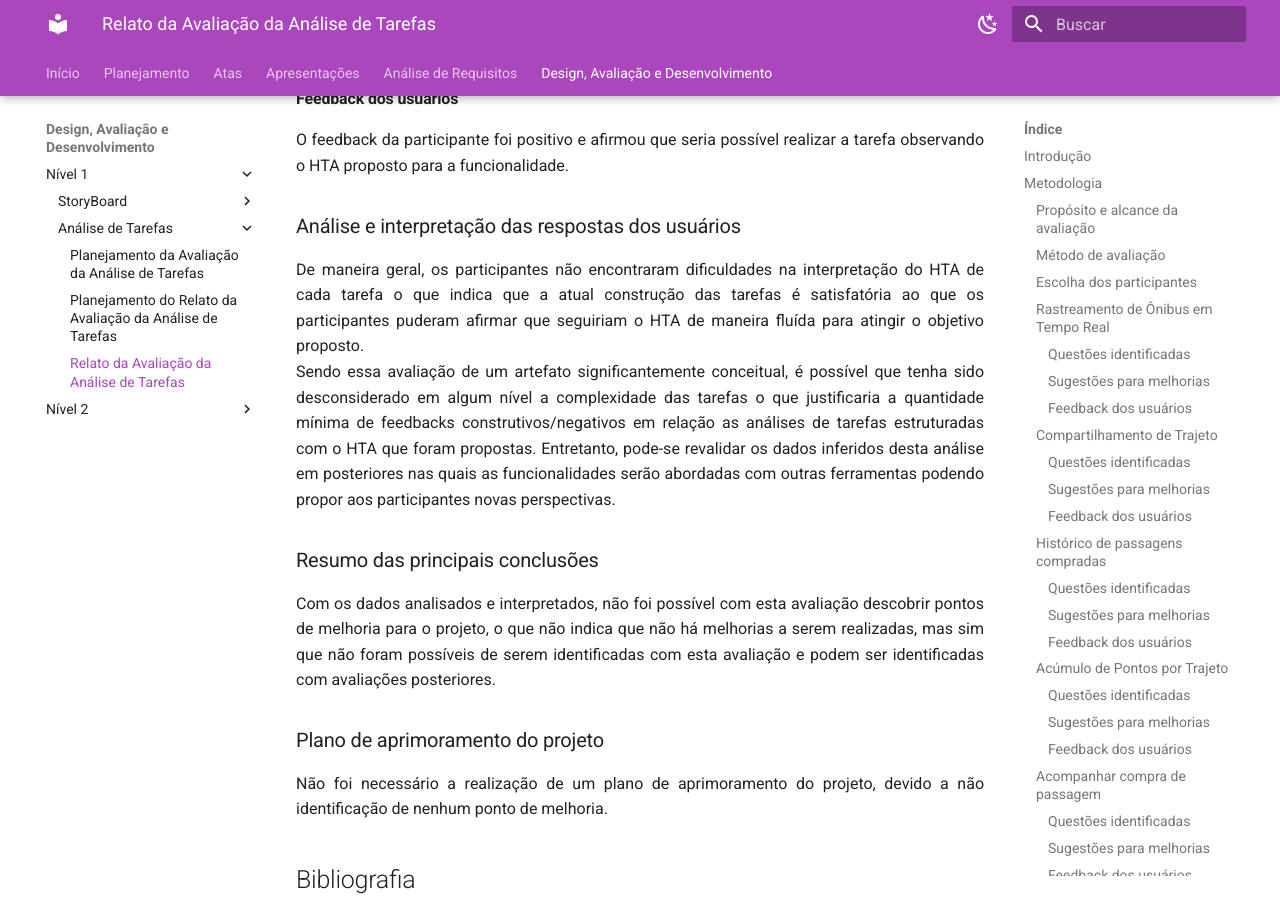
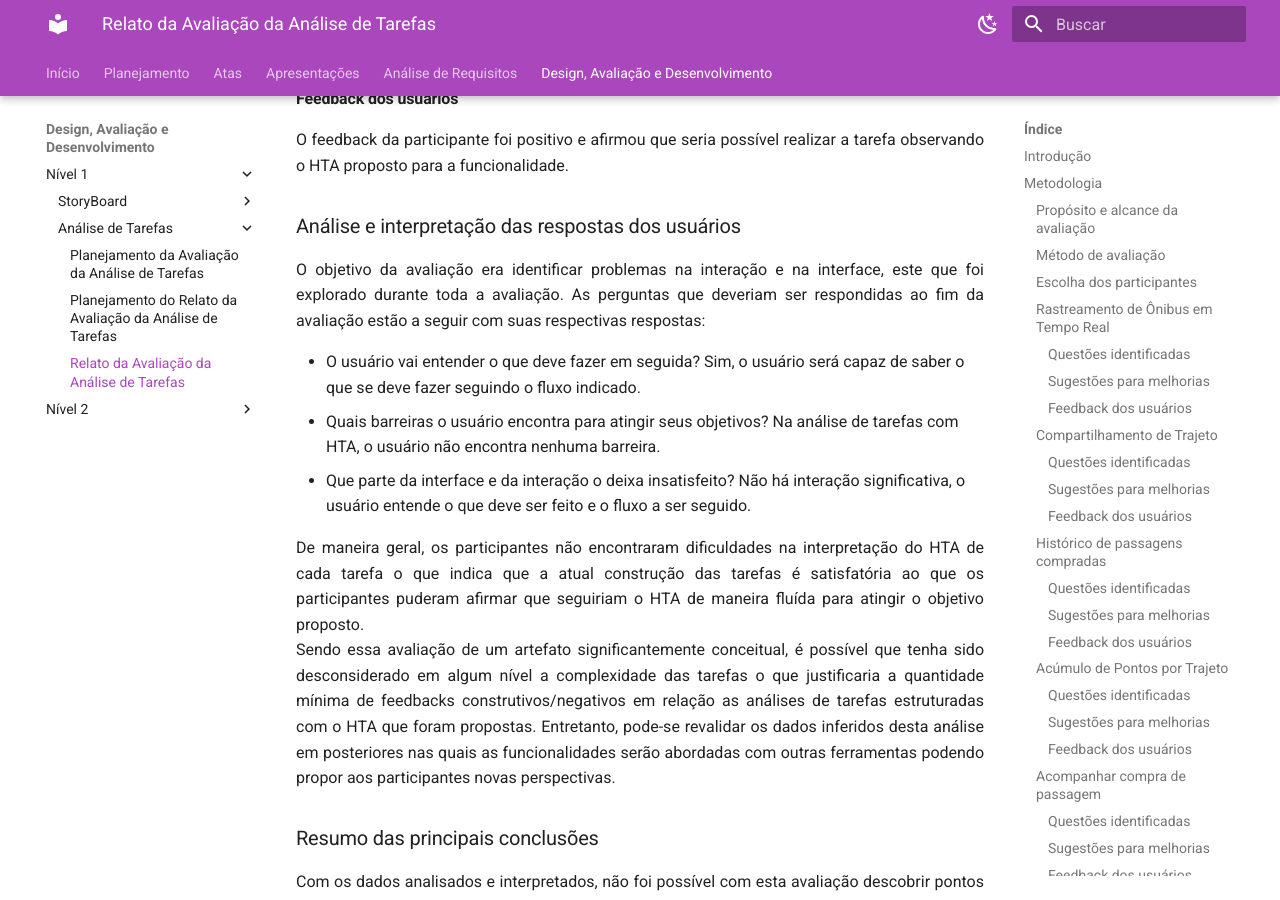
Before and after one commit to Interacao-Humano-Computador/2024.1-Grupo08, an MkDocs documentation site: the page built from docs/design_avaliacao/nivel_1/analise_tarefas/relato_avaliacao.md, in a window 1280 px wide and 900 px high, scrolled down 7191 px. Built offline with MkDocs 1.6.1 and Material for MkDocs 9.7.7, drawn with Linux system fonts in a browser that asks for light colours.

Commit message:
relato análise de tarefas

```diff
--- a/docs/design_avaliacao/nivel_1/analise_tarefas/relato_avaliacao.md
+++ b/docs/design_avaliacao/nivel_1/analise_tarefas/relato_avaliacao.md
@@ -184,6 +184,12 @@ A participante não encontrou pontos de melhoria ao que foi possível a interpre
 O feedback da participante foi positivo e afirmou que seria possível realizar a tarefa observando o HTA proposto para a funcionalidade.
 
 ### Análise e interpretação das respostas dos usuários
+O objetivo da avaliação era identificar problemas na interação e na interface, este que foi explorado durante toda a avaliação. As perguntas que deveriam ser respondidas ao fim da avaliação estão a seguir com suas respectivas respostas:
+
+- O usuário vai entender o que deve fazer em seguida? Sim, o usuário será capaz de saber o que se deve fazer seguindo o fluxo indicado.
+- Quais barreiras o usuário encontra para atingir seus objetivos? Na análise de tarefas com HTA, o usuário não encontra nenhuma barreira.
+- Que parte da interface e da interação o deixa insatisfeito? Não há interação significativa, o usuário entende o que deve ser feito e o fluxo a ser seguido.
+
 De maneira geral, os participantes não encontraram dificuldades na interpretação do HTA de cada tarefa o que indica que a atual construção das tarefas é satisfatória ao que os participantes puderam afirmar que seguiriam o HTA de maneira fluída para atingir o objetivo proposto. <br>
 Sendo essa avaliação de um artefato significantemente conceitual, é possível que tenha sido desconsiderado em algum nível a complexidade das tarefas o que justificaria a quantidade mínima de feedbacks construtivos/negativos em relação as análises de tarefas estruturadas com o HTA que foram propostas. Entretanto, pode-se revalidar os dados inferidos desta análise em posteriores nas quais as funcionalidades serão abordadas com outras ferramentas podendo propor aos participantes novas perspectivas.
 
```
Also changed, not shown: docs/design_avaliacao/nivel_1/analise_tarefas/planejamento_avaliacao.md (+26 -21 lines).
